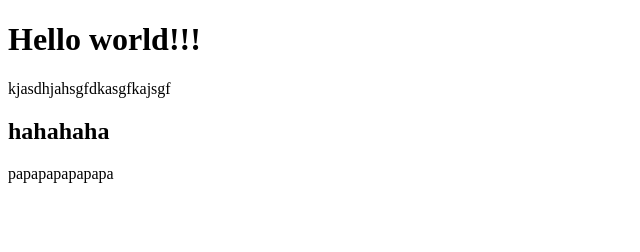
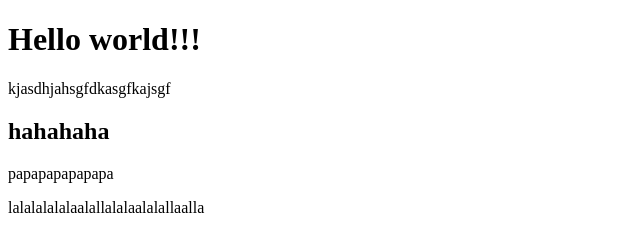
Before and after one commit to mmatyj/gitlearning, a plain HTML site: page index.html in a window 1280 px wide. Shown: the whole page, without its empty margins (0-640 px from the left). Drawn offline with Linux system fonts and the light colour scheme.

Commit message:
Add third paragraph

```diff
--- a/index.html
+++ b/index.html
@@ -13,6 +13,7 @@
     <p>kjasdhjahsgfdkasgfkajsgf</p>
     <h2>hahahaha</h2>
     <p>papapapapapapa</p>
+    <p>lalalalalalaalallalalaalalallaalla</p>
 </body>
 
 </html>
```
